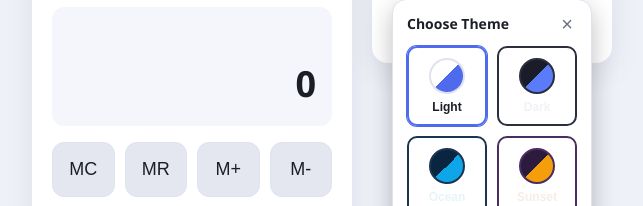
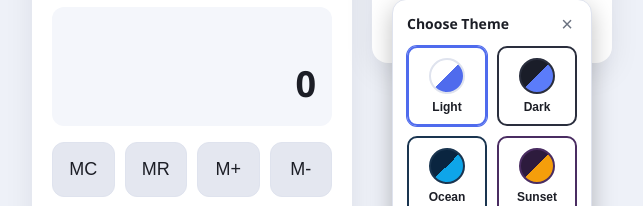
Before and after one commit to enagihauwa/calculator, a plain HTML site: page index.html in a window 1280 px wide. Both pictures are taken after a click on the button "Open theme selector". Shown: the part 159-365 px from the top of the page, without its empty margins (318-961 px from the left). Drawn offline with Linux system fonts and the light colour scheme.

Commit message:
Fix theme labels to use fixed dark color for readability in light mode

```diff
--- a/style.css
+++ b/style.css
@@ -276,7 +276,7 @@ body {
 .theme-label {
   font-size: 12px;
   font-weight: 600;
-  color: var(--text);
+  color: #1c1e26;
 }
 
 /* =============================================
```
